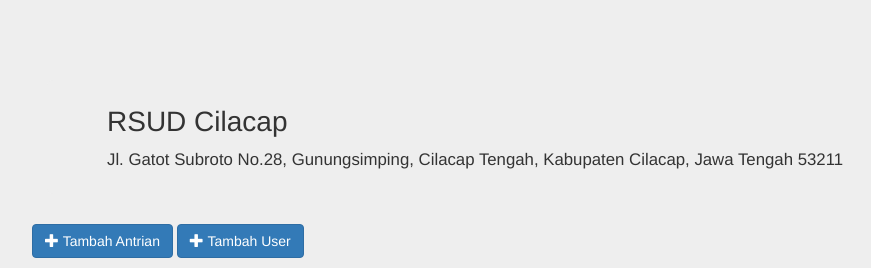
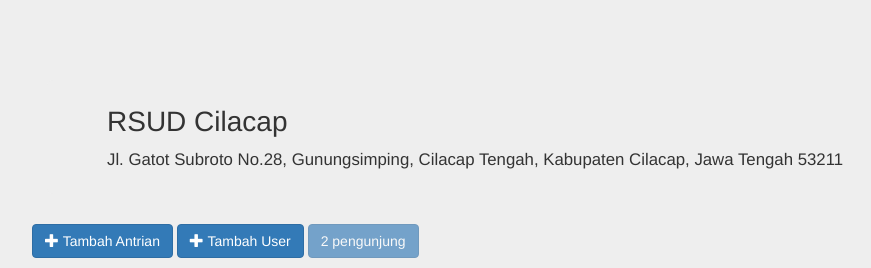
Before and after one commit to deryrahman/antrian-rx, a Flask app: page /admin in a window 1280 px wide. Shown: the part 51-319 px from the top of the page, without its empty margins (38-909 px from the left). Run offline with Flask 2, Linux system fonts and the light colour scheme; the visitor is signed in with stand-in values (Sample User, id 1); data that the repository does not hold is empty; some libraries are stand-ins or nearby versions.

Commit message:
Add view visitor count in admin panel

```diff
--- a/templates/admin.html
+++ b/templates/admin.html
@@ -54,6 +54,7 @@
     {% if 'role' in session and session['role'] == 'admin': %}
     <button type="button" class="btn btn-primary btn-md" data-toggle="modal" data-target="#add-user"><span class="glyphicon glyphicon-plus"></span>  Tambah User</button>
     {% endif %}
+    <button type="button" class="btn btn-primary btn-md" disabled="">2 pengunjung</button>
     <div style="margin:10px"></div>
     <table class="table table-bordered">
       <thead>
```
